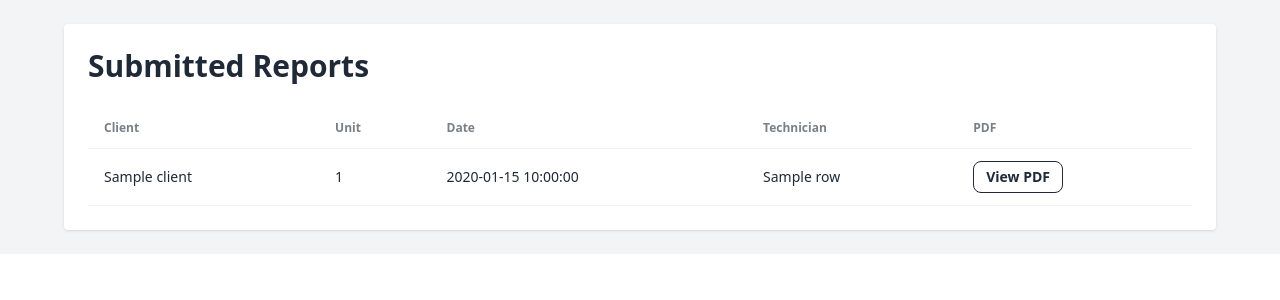
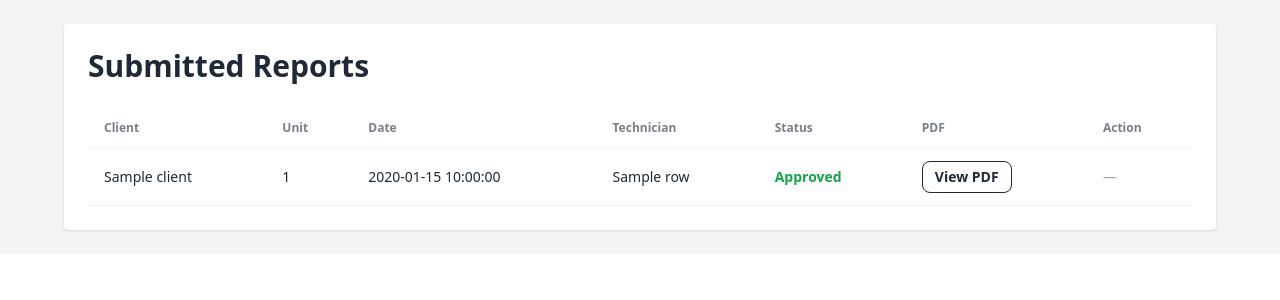
Before and after one commit to CaptainKirch/clubroot-mini-project, a FastAPI app: template app/templates/dashboard.html in a window 1280 px wide. Shown: the top 300 px of the page. Run offline with FastAPI, Linux system fonts and the light colour scheme; the template is opened without the code that fills it: most values are stand-ins (such as "Sample title", 1, 10 or a date in 2020); some libraries are stand-ins or nearby versions.

Commit message:
Completed Admin Approval Dashboard Button and Added Form Submission Approval Pending Option

```diff
--- a/app/routes/form.py
+++ b/app/routes/form.py
@@ -57,6 +57,7 @@ async def handle_form(
             "technician_signature": technician_signature,
             "supervisor_name": supervisor_name,
             "supervisor_signature": supervisor_signature,
+            "status": "awaiting_approval"
         },
         "app/data/form_log.csv"
     )
--- a/app/templates/dashboard.html
+++ b/app/templates/dashboard.html
@@ -18,7 +18,9 @@
               <th>Unit</th>
               <th>Date</th>
               <th>Technician</th>
+              <th>Status</th>
               <th>PDF</th>
+              <th>Action</th>
             </tr>
           </thead>
           <tbody>
@@ -29,7 +31,21 @@
                 <td>{{ row.service_date }}</td>
                 <td>{{ row.technician_name }}</td>
                 <td>
+                  {% if row.status == "approved" %}
+                    <span class="text-green-600 font-semibold">Approved</span>
+                  {% else %}
+                    <span class="text-yellow-600 font-semibold">Awaiting Approval</span>
+                  {% endif %}
+                </td>
+                <td>
                   <a href="/view-pdf/{{ row.submission_id }}" target="_blank" class="btn btn-sm btn-outline">View PDF</a>
+                </td>
+                <td>
+                  {% if row.status != "approved" %}
+                    <a href="/approve-pdf/{{ row.submission_id }}" class="btn btn-sm btn-success">Approve</a>
+                  {% else %}
+                    <span class="text-gray-400 text-sm">—</span>
+                  {% endif %}
                 </td>
               </tr>
             {% endfor %}
```
Also changed, not shown: app/routes/dashboard.py (+39 -0 lines), 1 other file.
